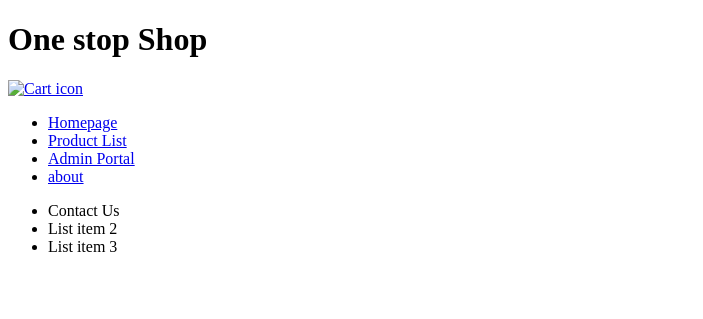
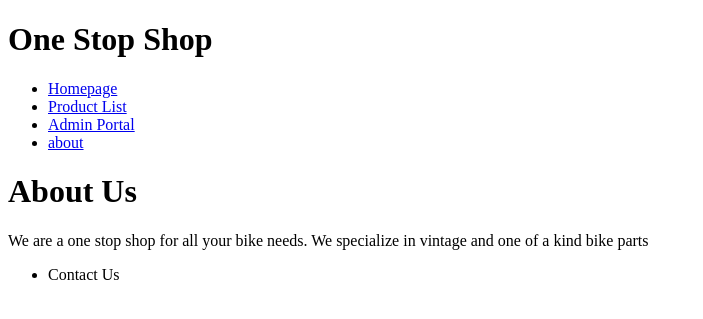
Before and after one commit to sumeetminhas/ACIT2911-Grp10, a Flask app: template templates/about.html in a window 1280 px wide. Shown: the top 319 px of the page, without its empty margins (0-703 px from the left). Run offline with Flask 2, Linux system fonts and the light colour scheme; the template is opened without the code that fills it, so the values that code supplies are empty.

Commit message:
added brief description to about page

```diff
--- a/app.py
+++ b/app.py
@@ -23,7 +23,7 @@ def admin():
 
 @app.route('/about')
 def about():
-    return redirect
+    return render_template('/about.html')
 
 
 @app.route('/admin/dashboard', methods=['POST'])
--- a/templates/about.html
+++ b/templates/about.html
@@ -7,12 +7,7 @@
     <title>About - One Stop Shop</title>
 </head>
 <body>
-    <header class="header">
-        <h1>One stop Shop</h1>
-        <div>
-            <a href="/cart"><img src="#" alt="Cart icon" id="cart-logo"></a>
-        </div>
-    </header>
+    <h1>One Stop Shop</h1>
     <div class="body">
         <nav class="nav-bar">
             <ul>
@@ -23,11 +18,14 @@
             </ul>
         </nav>
     </div>
+    <div class="about-section">
+        <h1>About Us</h1>
+        <p>We are a one stop shop for all your bike needs. We specialize in vintage and one of a kind bike parts</p>
+      </div>
+
     <footer>
         <ul>
             <li>Contact Us</li>
-            <li>List item 2</li>
-            <li>List item 3</li>
         </ul>
     </footer>
 </body>
```
